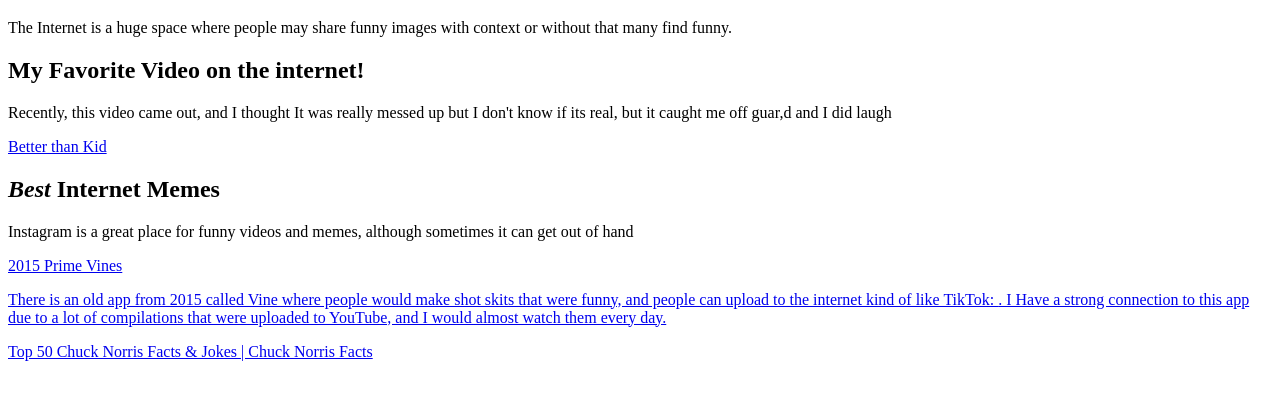
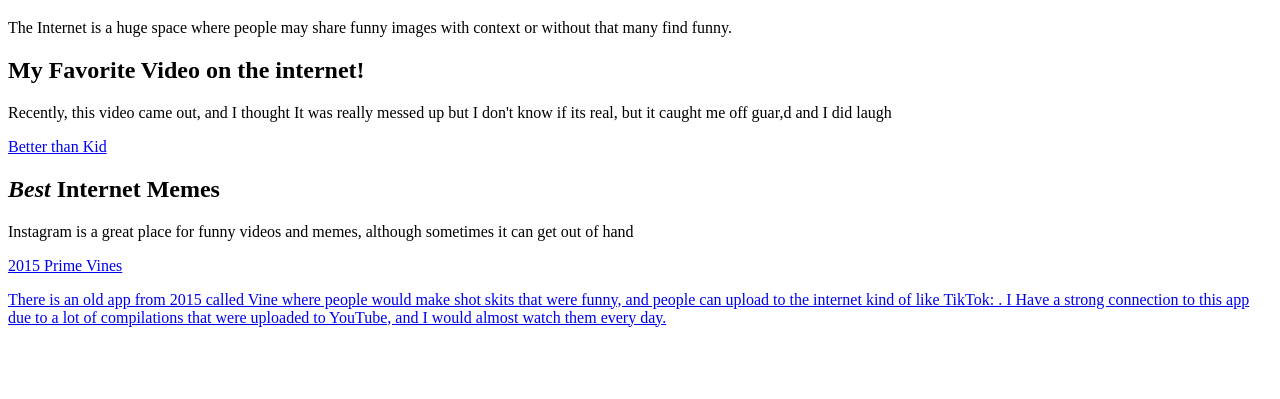
Before and after one commit to jojomontoya23/jojomontoya23.github.io, a plain HTML site: page amuse.html in a window 1280 px wide. Shown: the part 61-460 px from the top of the page. Drawn offline with Linux system fonts and the light colour scheme.

Commit message:
Update amuse.html

```diff
--- a/amuse.html
+++ b/amuse.html
@@ -17,7 +17,7 @@
 
         <h2>2015 Prime Vines</h2>
         <p>There is an old app from 2015 called Vine where people would make shot skits that were funny, and people can upload to the internet kind of like TikTok: <a href="https://vine.co/"</a>.  I Have a strong connection to this app due to a lot of compilations that were uploaded to YouTube, and I would almost watch them every day.  </p>
-        <a href="https://web.archive.org/web/20150709190953/http://www.chucknorrisfacts.com/chuck-norris-top-50-facts">Top 50 Chuck Norris Facts &amp; Jokes | Chuck Norris Facts</a>
+        <a href="https://www.youtube.com/watch?v=TI2uGmdzhzw"</a>
 
 
 </body></html>
```
